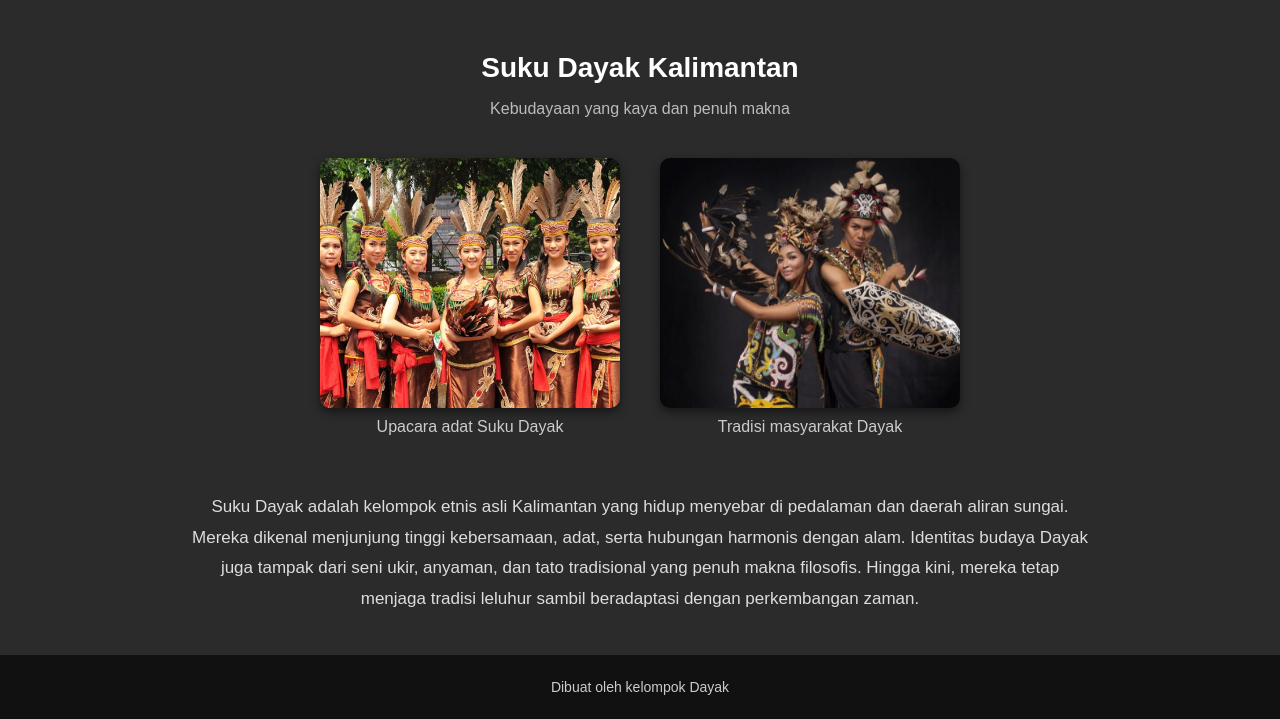
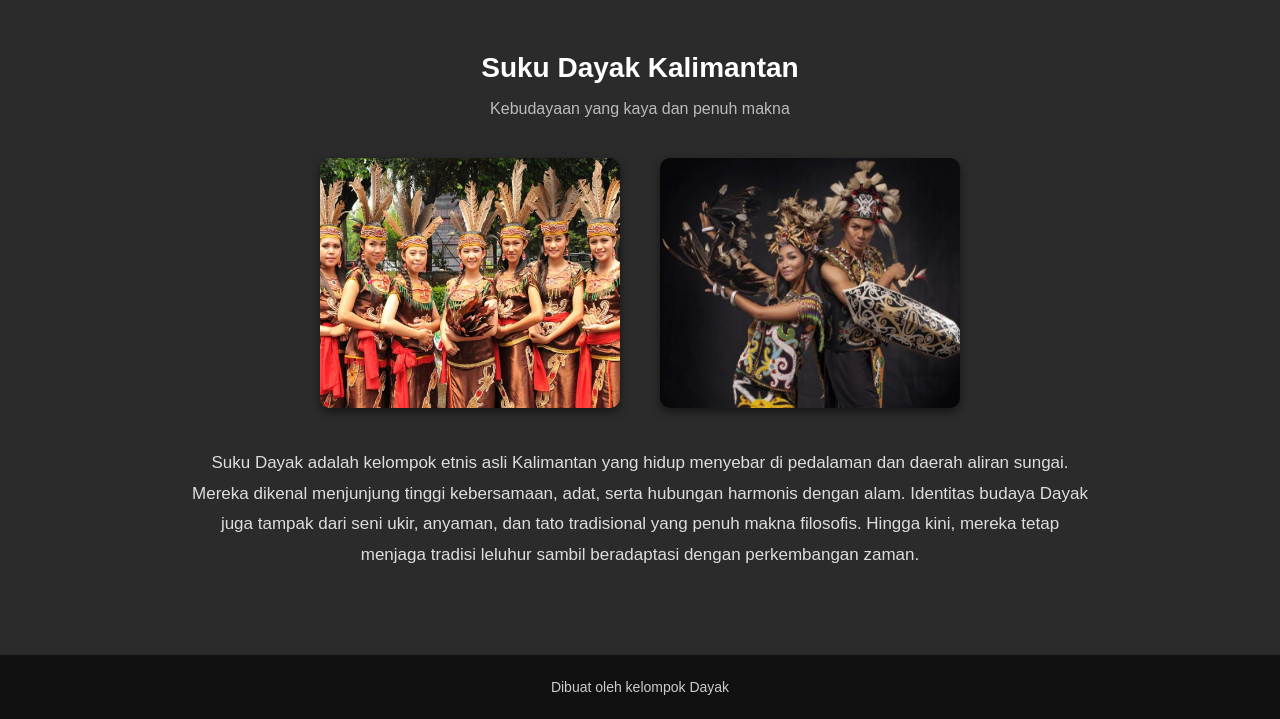
Before and after one commit to JasonChristanaeLL/sukudayak2, a plain HTML site: page index.html in a window 1280 px wide. Shown: the part 81-800 px from the top of the page. Drawn offline with Linux system fonts and the light colour scheme.

Commit message:
Update index.html

```diff
--- a/index.html
+++ b/index.html
@@ -27,12 +27,10 @@
     <section class="gallery">
       <div class="gallery-item">
         <img src="assets/Foto dayak.jpg" alt="Foto" />
-        <p class="caption">Upacara adat Suku Dayak</p>
       </div>
 
       <div class="gallery-item">
         <img src="assets/Tradisi Dayak.jpg" alt="Foto" />
-        <p class="caption">Tradisi masyarakat Dayak</p>
       </div>
     </section>
 
```
